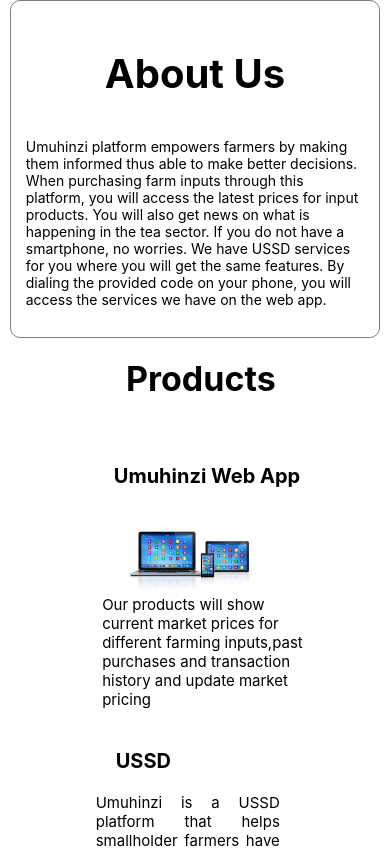
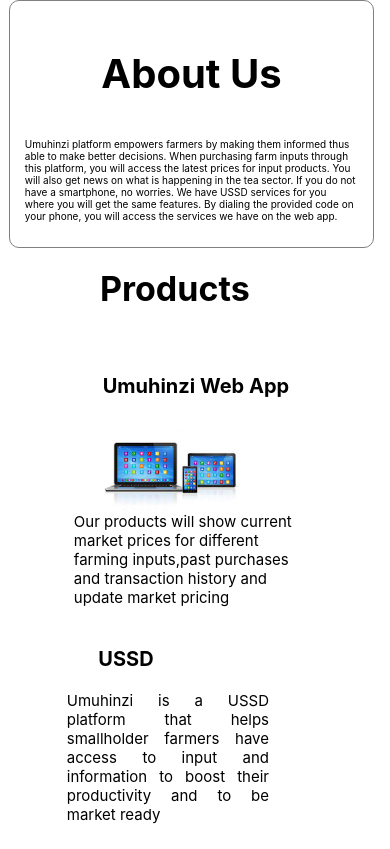
Before and after one commit to akirachix/Elites-Informational, a React (Create React App) app in the folder umuhinzi-react/: page / in a window 390 px wide. Shown: the top 849 px of the page. Built offline with nearby package versions, Linux system fonts and the light colour scheme.

Commit message:
made changes

```diff
--- a/umuhinzi-react/src/About/index.css
+++ b/umuhinzi-react/src/About/index.css
@@ -15,8 +15,49 @@ color: black;
 margin: 0 10%;
 }
 
-
-@media  screen and (min-width:375px) and(max-width:667px){
+@media  screen and (min-width:0px) and (max-width:300px){
+  .aboutus{
+  font-size: small;
+   max-width: 100px;
+   width: 400px;
+  }
+  p{
+    font-size: 10px;
+  }
+  #heading{
+    text-align: center;
+  }
+  }
+  @media screen and (min-width:301px) and (max-width:400px){
+    .aboutus{
+    font-size: small;
+     /* max-width: 100px; */
+     width: 95%;
+    }
+    p{
+      font-size: 10px;
+    }
+    #heading{
+      text-align: center;
+    }
+    .about-container{
+      width: 90%;
+    }
+    }
+    @media  screen and (min-width:401px) and (max-width:500px){
+      .aboutus{
+      font-size: small;
+       max-width: 100px;
+       width: 87%;
+      }
+      p{
+        font-size: 10px;
+      }
+      #heading{
+        text-align: center;
+      }
+      }
+@media  screen and (min-width:501px) and (max-width:667px){
 .aboutus{
 font-size: small;
  max-width: 100px;
--- a/umuhinzi-react/src/Products/index.css
+++ b/umuhinzi-react/src/Products/index.css
@@ -124,7 +124,7 @@
 
 @media screen and (min-width:301px) and (max-width:400px){
     .products{
-        margin-left: 19%;
+        margin-left: 13%;
     }
     .webapp{
         display: block;
@@ -244,7 +244,7 @@
         width: 30%;
         height: 50%;
         margin-top: 10px;
-        margin-left: -87%;
+        margin-left: -80%;
 
     }
     .webtitle{
@@ -314,7 +314,7 @@
         width: 30%;
         height: 50%;
         margin-top: -19%;
-        margin-left: 50%;
+        margin-left: 10%;
 
     }
     .webtitle{
--- a/umuhinzi-react/src/Products/index.js
+++ b/umuhinzi-react/src/Products/index.js
@@ -21,6 +21,7 @@ function Products(){
             <p className="info">Our products will show current market prices
           for different farming inputs,past purchases
           and transaction history and update market pricing</p>
+
             </div>
             </div>
 
```
